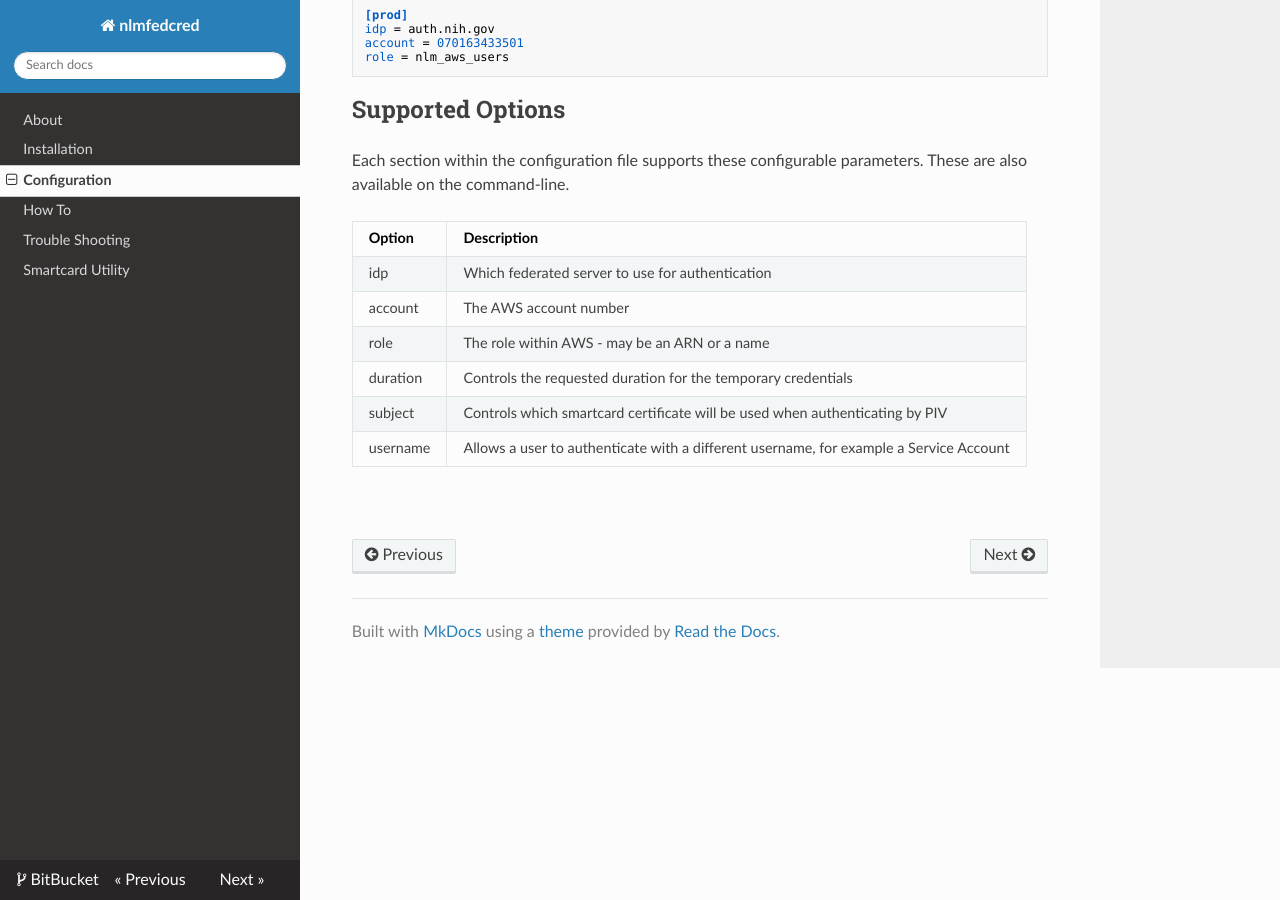
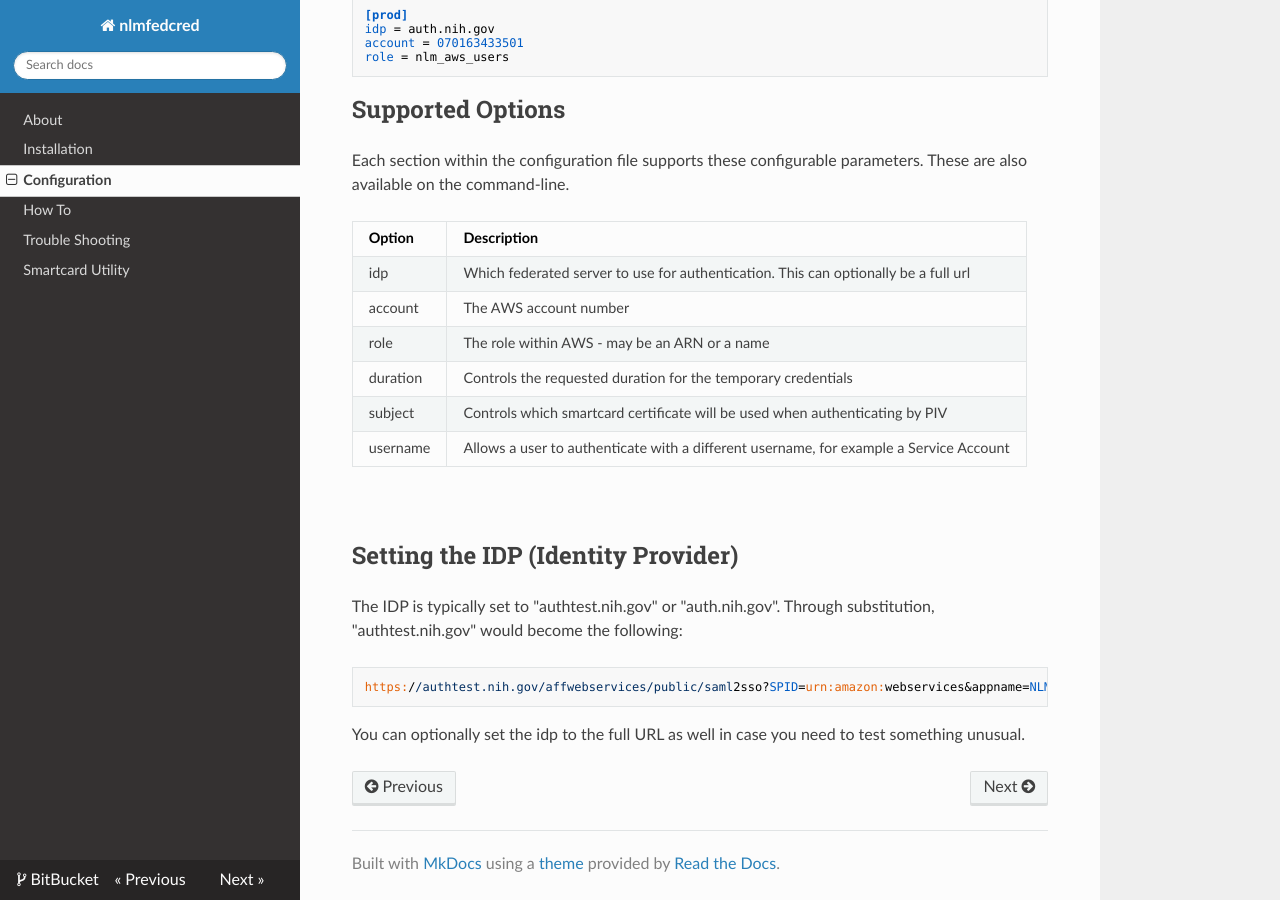
Before and after one commit to NLM-OCCS/nlmfedcred, an MkDocs documentation site: the page built from docs/config.md, in a window 1280 px wide and 900 px high, scrolled down 796 px. Built offline with MkDocs 1.6.1, drawn with Linux system fonts in a browser that asks for light colours; nearby versions of some CDN libraries.

Commit message:
Document that the full URL may be used.

````diff
--- a/docs/config.md
+++ b/docs/config.md
@@ -51,7 +51,7 @@ configurable parameters. These are also available on the command-line.
 
 | Option   | Description |
 |----------|-------------|
-| idp      | Which federated server to use for authentication |
+| idp      | Which federated server to use for authentication. This can optionally be a full url |
 | account  | The AWS account number |
 | role     | The role within AWS - may be an ARN or a name |
 | duration | Controls the requested duration for the temporary credentials |
@@ -59,3 +59,15 @@ configurable parameters. These are also available on the command-line.
 | username | Allows a user to authenticate with a different username, for example a Service Account |
 
 &nbsp;
+
+## Setting the IDP (Identity Provider)
+
+The IDP is typically set to "authtest.nih.gov" or "auth.nih.gov".
+Through substitution, "authtest.nih.gov" would become the following:
+
+```
+https://authtest.nih.gov/affwebservices/public/saml2sso?SPID=urn:amazon:webservices&appname=NLM
+```
+
+You can optionally set the idp to the full URL as well in case you need to test
+something unusual.
````
